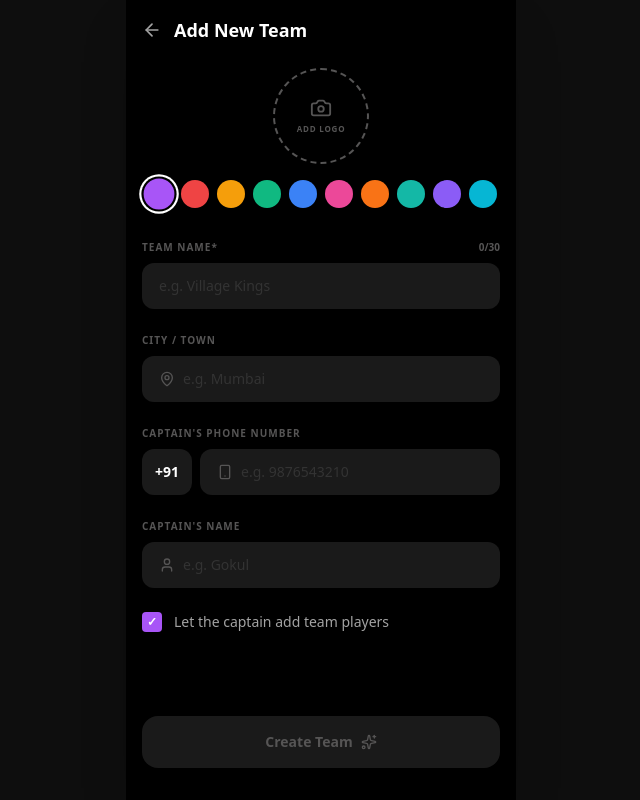
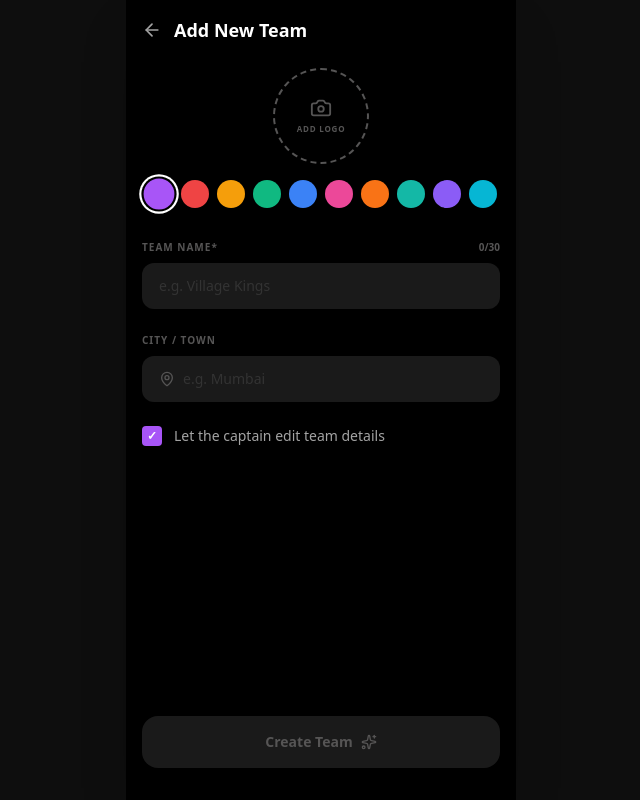
Before and after one commit to GokulAjithV/crease-lens, a React (Vite) app: page /team/add in a window 1280 px wide. Shown: the whole page, without its empty margins (319-959 px from the left). Built offline with nearby package versions, Linux system fonts and the light colour scheme.

Commit message:
integrate add teams api

```diff
--- a/src/pages/AddTeam.tsx
+++ b/src/pages/AddTeam.tsx
@@ -11,11 +11,52 @@ export default function AddTeam() {
   const navigate = useNavigate();
   const [teamName, setTeamName] = useState('');
   const [city, setCity] = useState('');
-  const [captainPhone, setCaptainPhone] = useState('');
-  const [captainName, setCaptainName] = useState('');
   const [selectedColor, setSelectedColor] = useState('#a855f7');
-  const [captainCanAdd, setCaptainCanAdd] = useState(true);
+  const [captainCanEdit, setCaptainCanEdit] = useState(true);
   const [hasLogo, setHasLogo] = useState(false);
+  const [loading, setLoading] = useState(false);
+  const [error, setError] = useState('');
+
+  const canCreate = teamName.trim().length >= 2;
+
+  const handleCreateTeam = async () => {
+    if (!canCreate || loading) return;
+    setLoading(true);
+    setError('');
+
+    try {
+      const token = localStorage.getItem('token');
+      let apiUrl = import.meta.env.VITE_API_URL;
+      if (!apiUrl || !apiUrl.includes('://')) {
+        apiUrl = 'http://localhost:8000';
+      }
+
+      const response = await fetch(`${apiUrl}/api/teams`, {
+        method: 'POST',
+        headers: {
+          'Content-Type': 'application/json',
+          'Authorization': `Bearer ${token}`
+        },
+        body: JSON.stringify({
+          name: teamName,
+          city: city || undefined,
+          avatar_color: selectedColor,
+          captain_can_edit: captainCanEdit
+        })
+      });
+
+      if (!response.ok) {
+        const errData = await response.json().catch(() => null);
+        throw new Error(errData?.detail || 'Failed to create team');
+      }
+
+      navigate(-1);
+    } catch (err: any) {
+      setError(err.message || 'Something went wrong');
+    } finally {
+      setLoading(false);
+    }
+  };
 
   const maxNameLength = 30;
   const initials = teamName
@@ -24,8 +65,6 @@ export default function AddTeam() {
     .join('')
     .toUpperCase()
     .slice(0, 2);
-
-  const canCreate = teamName.trim().length >= 2;
 
   return (
     <div className="mx-auto max-w-[390px] min-h-screen bg-[#000000] text-[#ffffff] font-sans relative overflow-x-hidden shadow-2xl">
@@ -120,58 +159,26 @@ export default function AddTeam() {
             </div>
           </div>
 
-          {/* Captain's Phone */}
-          <div>
-            <label className="text-[10px] font-bold text-[#565555] tracking-widest uppercase block mb-2">CAPTAIN'S PHONE NUMBER</label>
-            <div className="flex gap-2">
-              <div className="bg-[#1a1a1a] rounded-xl px-3 py-3 flex items-center gap-1 border border-transparent">
-                <span className="text-sm font-bold text-[#ffffff]">+91</span>
-              </div>
-              <div className={`flex-1 flex items-center gap-2 bg-[#1a1a1a] rounded-xl px-4 py-3 border transition-colors ${
-                captainPhone.length > 0 ? 'border-[#ffffff]/20' : 'border-transparent'
-              } focus-within:border-[#a855f7]`}>
-                <Smartphone size={16} className="text-[#565555] flex-shrink-0" />
-                <input
-                  type="tel"
-                  value={captainPhone}
-                  onChange={(e) => setCaptainPhone(e.target.value.replace(/\D/g, '').slice(0, 10))}
-                  placeholder="e.g. 9876543210"
-                  className="w-full bg-transparent text-sm text-[#ffffff] outline-none placeholder:text-[#333]"
-                />
-              </div>
+          {/* Error Message */}
+          {error && (
+            <div className="bg-[#ef4444]/10 border border-[#ef4444]/20 rounded-xl p-3">
+              <p className="text-[#ef4444] text-xs font-bold">{error}</p>
             </div>
-          </div>
-
-          {/* Captain's Name */}
-          <div>
-            <label className="text-[10px] font-bold text-[#565555] tracking-widest uppercase block mb-2">CAPTAIN'S NAME</label>
-            <div className={`flex items-center gap-2 bg-[#1a1a1a] rounded-xl px-4 py-3 border transition-colors ${
-              captainName.length > 0 ? 'border-[#ffffff]/20' : 'border-transparent'
-            } focus-within:border-[#a855f7]`}>
-              <User size={16} className="text-[#565555] flex-shrink-0" />
-              <input
-                type="text"
-                value={captainName}
-                onChange={(e) => setCaptainName(e.target.value)}
-                placeholder="e.g. Gokul"
-                className="w-full bg-transparent text-sm text-[#ffffff] outline-none placeholder:text-[#333]"
-              />
-            </div>
-          </div>
+          )}
 
           {/* Checkbox */}
           <div className="flex items-center gap-3">
             <button
-              onClick={() => setCaptainCanAdd(!captainCanAdd)}
+              onClick={() => setCaptainCanEdit(!captainCanEdit)}
               className={`w-5 h-5 rounded flex items-center justify-center flex-shrink-0 transition-all ${
-                captainCanAdd
+                captainCanEdit
                   ? 'bg-[#a855f7]'
                   : 'bg-transparent border-2 border-[#565555]'
               }`}
             >
-              {captainCanAdd && <span className="text-[#ffffff] text-xs font-bold">✓</span>}
+              {captainCanEdit && <span className="text-[#ffffff] text-xs font-bold">✓</span>}
             </button>
-            <span className="text-sm text-[#a3a3a3]">Let the captain add team players</span>
+            <span className="text-sm text-[#a3a3a3]">Let the captain edit team details</span>
           </div>
 
         </section>
@@ -181,16 +188,16 @@ export default function AddTeam() {
       {/* Footer */}
       <div className="fixed bottom-0 w-full max-w-[390px] bg-gradient-to-t from-[#000000] via-[#000000] to-transparent px-4 pt-6 pb-8 z-50">
         <button
-          onClick={() => canCreate && navigate(-1)}
-          disabled={!canCreate}
+          onClick={handleCreateTeam}
+          disabled={!canCreate || loading}
           className={`w-full py-4 rounded-2xl font-bold text-sm flex items-center justify-center gap-2 transition-all ${
-            canCreate
+            canCreate && !loading
               ? 'bg-[#a855f7] text-[#ffffff] shadow-[0_4px_20px_rgba(168,85,247,0.35)] hover:bg-[#c799ff] active:scale-[0.98]'
               : 'bg-[#1a1a1a] text-[#565555] cursor-not-allowed'
           }`}
         >
-          Create Team
-          <Sparkles size={16} />
+          {loading ? 'Creating...' : 'Create Team'}
+          {!loading && <Sparkles size={16} />}
         </button>
       </div>
     </div>
--- a/src/pages/AddViaPhone.tsx
+++ b/src/pages/AddViaPhone.tsx
@@ -60,7 +60,7 @@ export default function AddViaPhone() {
                 />
               </div>
             </div>
-            <p className="text-[10px] text-[#565555] mt-2 px-1">We'll send them an SMS invite</p>
+            <p className="text-[10px] text-[#565555] mt-2 px-1">Phone number lets this player claim their stats later</p>
           </div>
 
           {/* Player Name */}
```
